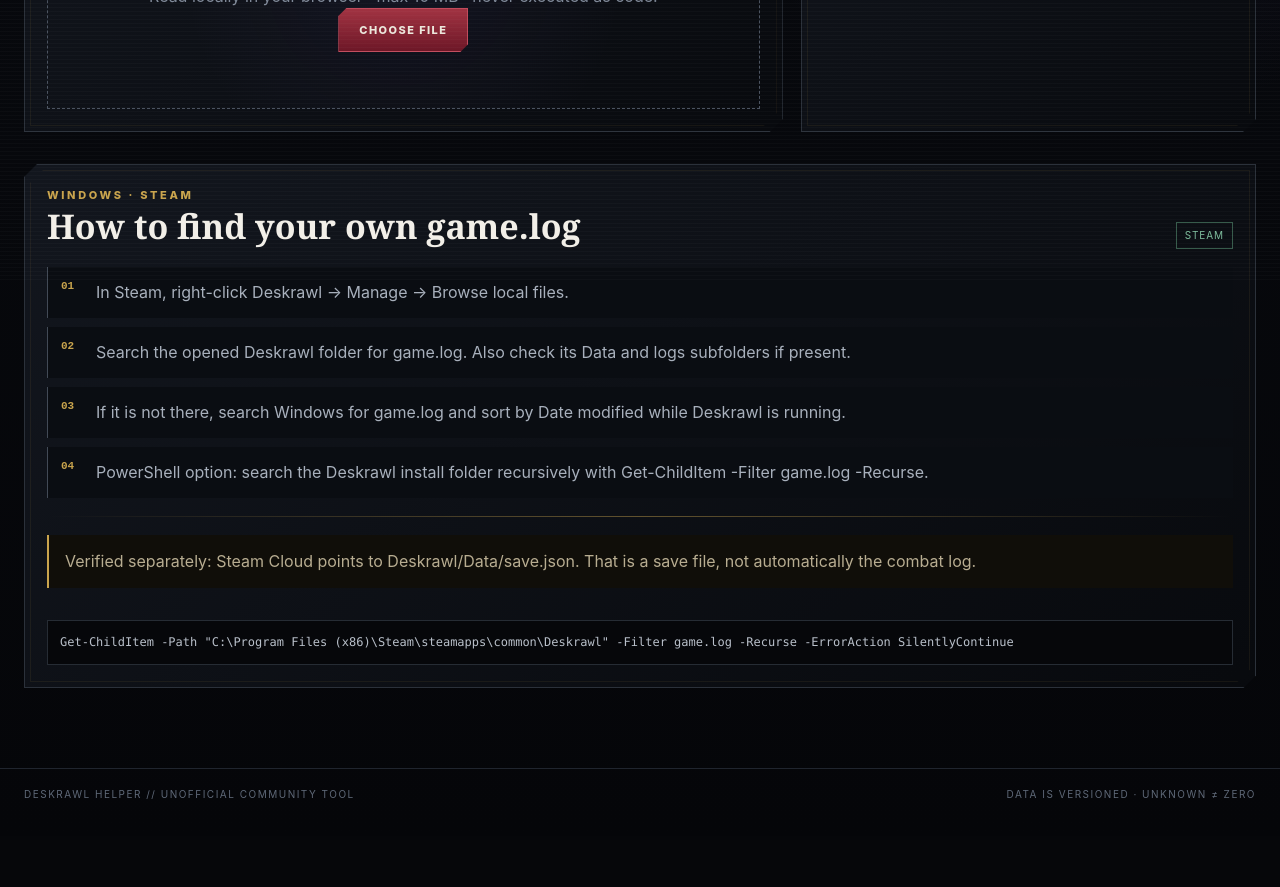
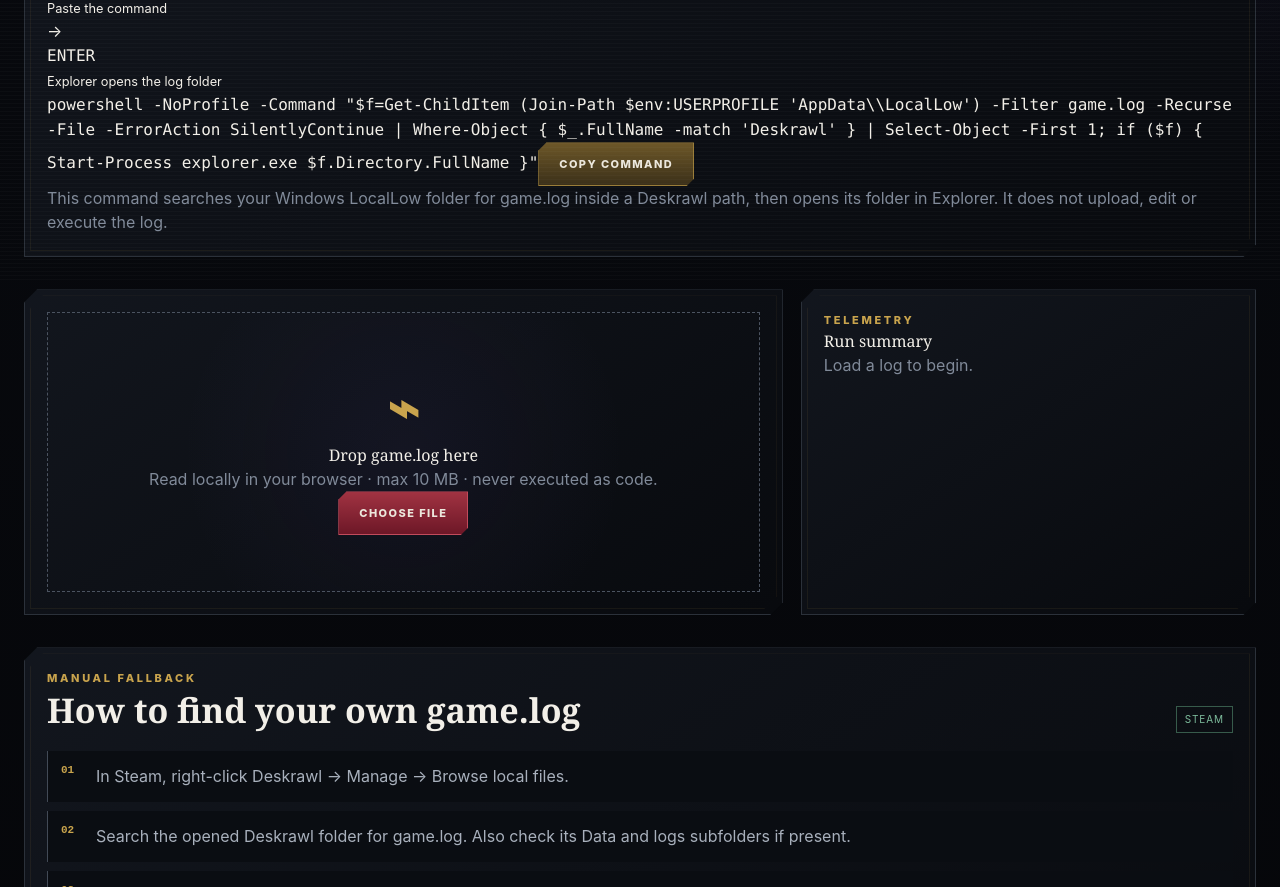
Before and after one commit to Mamaad/deskrawl-helper, a Next.js app: page /tracker in a window 1280 px wide. Shown: the part 520-1407 px from the top of the page. Before the commit the page ends 1356 px from the top, so only its background shows below. Built offline with nearby package versions, Linux system fonts and the light colour scheme.

Commit message:
feat: make Win+R finder the primary game.log guide

```diff
--- a/src/app/tracker/page.tsx
+++ b/src/app/tracker/page.tsx
@@ -1,5 +1,6 @@
 "use client";
 import {TrackerClient} from "@/components/tracker/tracker-client";
+import {QuickOpenGameLog} from "@/components/tracker/quick-open-game-log";
 import {useI18n} from "@/components/i18n-provider";
 
 const fallbackSearchCommand='Get-ChildItem -Path "C:\\Program Files (x86)\\Steam\\steamapps\\common\\Deskrawl" -Filter game.log -Recurse -ErrorAction SilentlyContinue';
@@ -11,11 +12,12 @@ export default function TrackerPage(){
   <h1 className="page-title">{t("tracker.title")}</h1>
   <p className="lead">{t("tracker.lead")}</p>
 
-  <div className="spacer"/><TrackerClient/><div className="spacer"/>
+  <div className="spacer"/><QuickOpenGameLog/><div className="spacer"/>
+  <TrackerClient/><div className="spacer"/>
 
   <section className="game-card">
    <div className="section-head">
-    <div><div className="eyebrow">WINDOWS · STEAM</div><h2>{t("tracker.findTitle")}</h2></div>
+    <div><div className="eyebrow">MANUAL FALLBACK</div><h2>{t("tracker.findTitle")}</h2></div>
     <span className="source-badge launch">Steam</span>
    </div>
 
```
